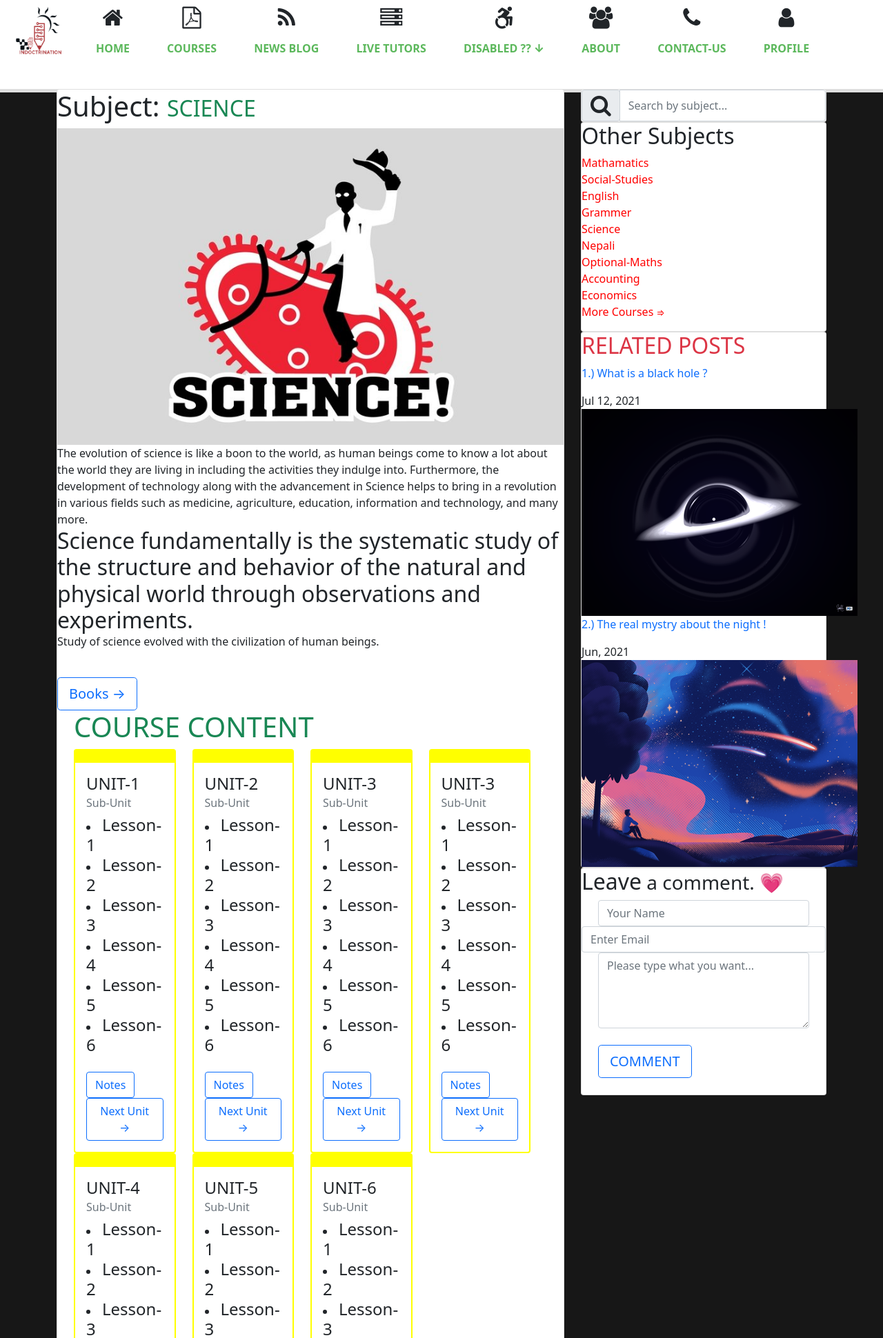
After one commit to prakashtaz0091/INDOCTRINATION, a Django app: page /subject_detail/ in a window 1280 px wide. The commit adds this page. Shown: the top 1940 px of the page at 69% size. Run offline with Django 3.2, Linux system fonts and the light colour scheme.

Commit message:
subject detail page created

```diff
--- /dev/null
+++ b/project/app/static/app/css/subject.css
@@ -0,0 +1,15 @@
+#c{
+	border-top: 20px solid yellow;
+	border-bottom:2px solid yellow ;
+	border-left:2px solid yellow ;
+	border-right:2px solid yellow ;
+	transition: 0.8s ease-out;
+
+}
+#c:hover{
+	border-top: 20px solid #5cb85c;
+	border-bottom:2px solid #5cb85c;
+	border-left:2px solid #5cb85c ;
+	border-right:2px solid #5cb85c;
+
+}
--- /dev/null
+++ b/project/app/templates/subject.html
@@ -0,0 +1,413 @@
+{% load static %}
+<!doctype html>
+<html lang="en">
+
+<head>
+  <link rel="shortcut icon" href="{% static 'favicon.png' %}" type="image/x-icon">
+
+  <!-- Required meta tags -->
+  <meta charset="utf-8">
+  <meta name="viewport" content="width=device-width, initial-scale=1">
+  <link rel="stylesheet" href="{% static 'app/css/nav-footer.css' %}">
+  <link rel="stylesheet" type="text/css" href="{% static 'app/css/subject.css' %}">
+  <link href="https://maxcdn.bootstrapcdn.com/font-awesome/4.7.0/css/font-awesome.min.css" rel="stylesheet" />
+  <!-- Bootstrap CSS -->
+  <link href="https://cdn.jsdelivr.net/npm/bootstrap@5.0.2/dist/css/bootstrap.min.css" rel="stylesheet"
+    integrity="sha384-EVSTQN3/azprG1Anm3QDgpJLIm9Nao0Yz1ztcQTwFspd3yD65VohhpuuCOmLASjC" crossorigin="anonymous">
+
+  <title>Subject </title>
+</head>
+<style type="text/css">
+  a {
+    text-decoration: none;
+    border-bottom: none;
+    color: red;
+  }
+</style>
+
+<body style="background-color:#171717;">
+  <!-- navbar -->
+  <section style="color: #fff;">
+    <nav class="blend">
+      <ul>
+        <a href="#"><img src="{% static 'app/images/incoc.png' %}" class="ima" title="INDOCTRINATION"></a>
+
+        <li><i class="fa fa-home fa-2x text-dark"></i><a href="">Home</a></li>
+        <li><i class="fa fa-file-pdf-o fa-2x text-dark"></i><a href="{% url 'courses' %}">Courses</a></li>
+        <li><i class="fa fa-rss fa-2x text-dark"></i><a href="#">News Blog</a></li>
+        <li><i class="fa fa-server fa-2x text-dark"></i><a href="#">Live Tutors</a></li>
+        <li>
+          <div class="dropdown"><i class="fa fa-wheelchair-alt fa-2x text-dark"></i>
+            <a class="dropbtn">Disabled ?? &darr;</a>
+            <div class="dropdown-content">
+              <a href="#">Blind <i class="fa fa-low-vision h5 text-dark" style="font-size: 15px;"></i></a>
+              <a href="#">Deaf <i class="fa fa-deaf h5 text-dark"></i></a>
+              <a href="#">Dumb <i class="fa fa-volume-off h5 text-dark"></i></a>
+              <a href="#">Other <i class="bi bi-three-dots h5 text-dark"></i></a>
+            </div>
+          </div>
+        </li>
+
+        <li><i class="fa fa-users fa-2x text-dark"></i><a href="#">About</a></li>
+        <li><i class="fa fa-phone fa-2x text-dark"></i><a href="#">Contact-Us</a></li>
+        <li><i class="fa fa-user fa-2x text-dark"></i><a href="{% url 'profile' %}">Profile</a></li>
+      </ul>
+    </nav>
+
+  </section>
+  <div id="main-content" class="blog-page">
+    <div class="container">
+      <div class="row clearfix">
+        <div class="col-lg-8 col-md-12 left-box">
+          <div class="card single_post">
+            <div class="body">
+              <h2 class="text-success"><span class="text-dark h1">Subject: </span>SCIENCE</h2>
+              <div class="img-post">
+                <img class="d-block img-fluid" src="{% static 'app/images/sc.jpg' %}" alt="First slide"
+                  style="width:100%;">
+              </div>
+              <p>The evolution of science is like a boon to the world, as human beings come to know a lot about the
+                world they are living in including the activities they indulge into. Furthermore, the development of
+                technology along with the advancement in Science helps to bring in a revolution in various fields such
+                as medicine, agriculture, education, information and technology, and many more.
+                <br><span class="h2">Science fundamentally is the systematic study of the structure and behavior of the
+                  natural and physical world through observations and experiments.</span><br>
+                Study of science evolved with the civilization of human beings.
+              </p><br>
+              <button type="submit" class="btn btn-outline-primary btn-lg">Books &rarr;</button>
+
+            </div>
+
+            <div class="row container">
+              <h1 class="text-success">COURSE CONTENT</h1>
+
+              <div class="col-md-3 col-sm-4">
+                <div class="card" id="c">
+                  <div class="card-body">
+                    <h4 class="card-title"> UNIT-1</h4>
+                    <h6 class="card-subtitle mb-2 text-muted">Sub-Unit</h6>
+
+                    <li><a href="#" class="text-dark h4">Lesson- 1</a></li>
+                    <li><a href="#" class="text-dark h4">Lesson- 2</a></li>
+                    <li><a href="#" class="text-dark h4">Lesson- 3</a></li>
+                    <li><a href="#" class="text-dark h4">Lesson- 4</a></li>
+                    <li><a href="#" class="text-dark h4">Lesson- 5</a></li>
+                    <li><a href="#" class="text-dark h4">Lesson- 6</a></li>
+                    <br>
+                    <a href="#" class="btn btn-outline-primary">Notes</a>
+                    <a href="#" class="btn btn-outline-primary">Next Unit &rarr;</a>
+                  </div>
+                </div>
+              </div>
+
+
+              <div class="col-md-3 col-sm-4">
+                <div class="card" id="c">
+                  <div class="card-body">
+                    <h4 class="card-title"> UNIT-2</h4>
+                    <h6 class="card-subtitle mb-2 text-muted">Sub-Unit</h6>
+
+                    <li><a href="#" class="text-dark h4">Lesson- 1</a></li>
+                    <li><a href="#" class="text-dark h4">Lesson- 2</a></li>
+                    <li><a href="#" class="text-dark h4">Lesson- 3</a></li>
+                    <li><a href="#" class="text-dark h4">Lesson- 4</a></li>
+                    <li><a href="#" class="text-dark h4">Lesson- 5</a></li>
+                    <li><a href="#" class="text-dark h4">Lesson- 6</a></li>
+                    <br>
+                    <a href="#" class="btn btn-outline-primary">Notes</a>
+                    <a href="#" class="btn btn-outline-primary">Next Unit &rarr;</a>
+                  </div>
+                </div>
+              </div>
+              <div class="col-md-3 col-sm-4">
+                <div class="card" id="c">
+                  <div class="card-body ">
+                    <h4 class="card-title"> UNIT-3</h4>
+                    <h6 class="card-subtitle mb-2 text-muted">Sub-Unit</h6>
+
+                    <li><a href="#" class="text-dark h4">Lesson- 1</a></li>
+                    <li><a href="#" class="text-dark h4">Lesson- 2</a></li>
+                    <li><a href="#" class="text-dark h4">Lesson- 3</a></li>
+                    <li><a href="#" class="text-dark h4">Lesson- 4</a></li>
+                    <li><a href="#" class="text-dark h4">Lesson- 5</a></li>
+                    <li><a href="#" class="text-dark h4">Lesson- 6</a></li>
+                    <br>
+                    <a href="#" class="btn btn-outline-primary">Notes</a>
+                    <a href="#" class="btn btn-outline-primary">Next Unit &rarr;</a>
+                  </div>
+                </div>
+              </div>
+              <div class="col-md-3 col-sm-4">
+                <div class="card" id="c">
+                  <div class="card-body">
+                    <h4 class="card-title"> UNIT-3</h4>
+                    <h6 class="card-subtitle mb-2 text-muted">Sub-Unit</h6>
+
+                    <li><a href="#" class="text-dark h4">Lesson- 1</a></li>
+                    <li><a href="#" class="text-dark h4">Lesson- 2</a></li>
+                    <li><a href="#" class="text-dark h4">Lesson- 3</a></li>
+                    <li><a href="#" class="text-dark h4">Lesson- 4</a></li>
+                    <li><a href="#" class="text-dark h4">Lesson- 5</a></li>
+                    <li><a href="#" class="text-dark h4">Lesson- 6</a></li>
+                    <br>
+                    <a href="#" class="btn btn-outline-primary">Notes</a>
+                    <a href="#" class="btn btn-outline-primary">Next Unit &rarr;</a>
+                  </div>
+                </div>
+              </div>
+              <div class="col-md-3 col-sm-4">
+                <div class="card" id="c">
+                  <div class="card-body ">
+                    <h4 class="card-title"> UNIT-4</h4>
+                    <h6 class="card-subtitle mb-2 text-muted">Sub-Unit</h6>
+
+                    <li><a href="#" class="text-dark h4">Lesson- 1</a></li>
+                    <li><a href="#" class="text-dark h4">Lesson- 2</a></li>
+                    <li><a href="#" class="text-dark h4">Lesson- 3</a></li>
+                    <li><a href="#" class="text-dark h4">Lesson- 4</a></li>
+                    <li><a href="#" class="text-dark h4">Lesson- 5</a></li>
+                    <li><a href="#" class="text-dark h4">Lesson- 6</a></li>
+                    <br>
+                    <a href="#" class="btn btn-outline-primary">Notes</a>
+                    <a href="#" class="btn btn-outline-primary">Next Unit &rarr;</a>
+                  </div>
+                </div>
+              </div>
+              <div class="col-md-3 col-sm-4">
+                <div class="card" id="c">
+                  <div class="card-body ">
+                    <h4 class="card-title"> UNIT-5</h4>
+                    <h6 class="card-subtitle mb-2 text-muted">Sub-Unit</h6>
+
+                    <li><a href="#" class="text-dark h4">Lesson- 1</a></li>
+                    <li><a href="#" class="text-dark h4">Lesson- 2</a></li>
+                    <li><a href="#" class="text-dark h4">Lesson- 3</a></li>
+                    <li><a href="#" class="text-dark h4">Lesson- 4</a></li>
+                    <li><a href="#" class="text-dark h4">Lesson- 5</a></li>
+                    <li><a href="#" class="text-dark h4">Lesson- 6</a></li>
+                    <br>
+                    <a href="#" class="btn btn-outline-primary">Notes</a>
+                    <a href="#" class="btn btn-outline-primary">Next Unit &rarr;</a>
+                  </div>
+                </div>
+              </div>
+              <div class="col-md-3 col-sm-4">
+                <div class="card" id="c">
+                  <div class="card-body ">
+                    <h4 class="card-title"> UNIT-6</h4>
+                    <h6 class="card-subtitle mb-2 text-muted">Sub-Unit</h6>
+
+                    <li><a href="#" class="text-dark h4">Lesson- 1</a></li>
+                    <li><a href="#" class="text-dark h4">Lesson- 2</a></li>
+                    <li><a href="#" class="text-dark h4">Lesson- 3</a></li>
+                    <li><a href="#" class="text-dark h4">Lesson- 4</a></li>
+                    <li><a href="#" class="text-dark h4">Lesson- 5</a></li>
+                    <br>
+                    <a href="#" class="btn btn-outline-primary">Notes</a>
+                    <a href="#" class="btn btn-outline-primary">Next Unit &rarr;</a>
+                  </div>
+                </div>
+              </div>
+              <a href=""><button class="btn btn-primary btn-lg" style="margin-bottom: 10px;">View Related Live Sessons
+                  <i class="fa fa-caret-square-o-right text-danger"></i></button></a>
+            </div>
+          </div>
+
+          <div class="card">
+            <div class="header">
+              <h2>Comments 3</h2>
+            </div>
+            <div class="body">
+              <ul class="comment-reply list-unstyled">
+                <li class="row clearfix">
+                  <div class="icon-box col-md-2 col-4"><img class="img-fluid img-thumbnail"
+                      src="{% static 'app/images/man.png' %}" alt="Awesome Image"></div>
+                  <div class="text-box col-md-10 col-8 p-l-0 p-r0">
+                    <h5 class="m-b-0">Student 1</h5>
+                    <p>Thank you for such cool platform for learning</p>
+                    <ul class="list-inline">
+                      <li><a href=" #">Jul 12 2021</a></li>
+                      <li><a href=" #">Reply</a></li>
+                    </ul>
+                  </div>
+                </li>
+                <li class="row clearfix">
+                  <div class="icon-box col-md-2 col-4"><img class="img-fluid img-thumbnail"
+                      src="{% static 'app/images/girl.jpg' %}" alt="Awesome Image"></div>
+                  <div class="text-box col-md-10 col-8 p-l-0 p-r0">
+                    <h5 class="m-b-0">Student 2</h5>
+                    <p>Great</p>
+                    <ul class="list-inline">
+                      <li><a href=" #">Mar 12 2021</a></li>
+                      <li><a href=" #">Reply</a></li>
+                    </ul>
+                  </div>
+                </li>
+                <li class="row clearfix">
+                  <div class="icon-box col-md-2 col-4"><img class="img-fluid img-thumbnail"
+                      src="https://bootdey.com/img/Content/avatar/avatar4.png" alt="Awesome Image"></div>
+                  <div class="text-box col-md-10 col-8 p-l-0 p-r0">
+                    <h5 class="m-b-0">Student 3</h5>
+                    <p>Very nice and informative .</p>
+                    <ul class="list-inline">
+                      <li><a href=" #">Mar 20 2020</a></li>
+                      <li><a href=" #;">Reply</a></li>
+                    </ul>
+                  </div>
+                </li>
+              </ul>
+            </div>
+          </div>
+
+        </div>
+        <div class="col-lg-4 col-md-12 right-box">
+          <div class="card">
+            <div class="body search">
+              <div class="input-group m-b-0">
+                <div class="input-group-prepend">
+                  <a href="#"><span class="input-group-text"><i class="fa fa-search fa-2x"></i></span></a>
+                </div>
+                <input type="text" class="form-control" placeholder="Search by subject...">
+              </div>
+            </div>
+          </div>
+          <div class="card">
+            <div class="header">
+              <h2> Other Subjects</h2>
+            </div>
+            <div class="body widget">
+              <ul class="list-unstyled categories-clouds m-b-0">
+                <li><a href="#">Mathamatics</a></li>
+                <li><a href=" #">Social-Studies</a></li>
+                <li><a href=" #">English</a></li>
+                <li><a href=" #">Grammer</a></li>
+                <li><a href=" #">Science</a></li>
+                <li><a href=" #">Nepali</a></li>
+                <li><a href=" #">Optional-Maths</a></li>
+                <li><a href=" #">Accounting</a></li>
+                <li><a href=" #">Economics</a></li>
+                <li><a href=" #">More Courses <span style="font-size:1vw;">&rArr;</span></a></li>
+              </ul>
+            </div>
+          </div>
+          <div class="card">
+            <div class="header">
+              <h2 class="text-danger">RELATED POSTS</h2>
+            </div>
+            <div class="body widget popular-post">
+              <div class="row">
+                <div class="col-lg-12">
+                  <div class="single_post">
+                    <p class="m-b-0 text-primary">1.) What is a black hole ?</p>
+                    <span>Jul 12, 2021</span>
+                    <div class="img-post">
+                      <a href="#"> <img src="{% static 'app/images/blackhole.jpg' %}" alt="Awesome Image"
+                          title="click me"></a>
+                    </div>
+                  </div>
+                  <div class="single_post">
+                    <p class="m-b-0 text-primary">2.) The real mystry about the night !</p>
+                    <span>Jun, 2021</span>
+                    <div class="img-post">
+                      <a href="#"><img src="{% static 'app/images/sky.png' %}" alt="Awesome Image" title="click me"></a>
+                    </div>
+                  </div>
+                </div>
+              </div>
+            </div>
+          </div>
+
+          <div class="card">
+            <div class="header">
+              <h2>Leave<small> a comment. &#128151;</small></h2>
+            </div>
+            <div class="form-group container">
+              <input type="text" class="form-control" placeholder="Your Name">
+            </div>
+            <div class="body widget ">
+              <div class="input-group">
+                <input type="text" class="form-control" placeholder="Enter Email">
+
+              </div>
+            </div>
+            <div class="form-group container">
+              <textarea rows="4" class="form-control no-resize"
+                placeholder="Please type what you want..."></textarea><br> <button type="submit"
+                class="btn btn-outline-primary btn-lg">COMMENT</button>
+            </div>
+            <br>
+          </div>
+        </div>
+      </div>
+
+    </div>
+  </div>
+
+
+
+
+  <!--footer--><br><br><br>
+  <footer class="page_footer">
+    <div class="site-section">
+      <div class="container">
+
+        <div class="cta d-block d-md-flex align-items-center px-5">
+          <div>
+            <h2 class="mb-0">Ready for <strong class="h1 text-danger">CHANGE?</strong></h2>
+            <h3 class="text-dark">Let's get started!</h3>
+          </div>
+        </div>
+        <div class="row">
+
+          <div class="col-sm">
+            <a href="#" class="footer-logo">INDOCTRINATION</a>
+
+          </div>
+          <div class="col-sm">
+            <h3>Sources</h3>
+            <ul class="list-unstyled links">
+              <li><a href="#">Premium</a></li>
+              <li><a href="#">Standard</a></li>
+            </ul>
+          </div>
+          <div class="col-sm">
+            <h3>Organization</h3>
+            <ul class="list-unstyled links">
+              <li><a href="#">About us</a></li>
+              <li><a href="#">Careers</a></li>
+              <li><a href="#">Contact us</a></li>
+            </ul>
+          </div>
+          <div class="col-sm">
+            <h3>Further Information</h3>
+            <ul class="list-unstyled links">
+              <li><a href="#">Terms &amp; Conditions</a></li>
+              <li><a href="#">Privacy Policy</a></li>
+            </ul>
+          </div>
+          <div class="col-md-3">
+            <h3>Follow us</h3>
+            <ul class="list-unstyled social">
+              <li><a href="#" style="background-color:blue;"><span class="fa fa-facebook fa-2x text-white"></span></a>
+              </li>
+              <li><a href="#" style="background-color:white;"><span class="fa fa-twitter fa-2x text-primary"></span></a>
+              </li>
+              <li><a href="#" style="background-color:orangered;"><span
+                    class="fa fa-google-plus fa-2x text-white"></span></a></li>
+              <li><a href="#" style="background-color:white;"><span class="fa fa-github fa-2x text-dark"></span></a>
+              </li>
+            </ul>
+          </div>
+
+        </div>
+      </div>
+    </div>
+  </footer>
+
+
+  <script src="https://cdn.jsdelivr.net/npm/bootstrap@5.0.2/dist/js/bootstrap.bundle.min.js"
+    integrity="sha384-MrcW6ZMFYlzcLA8Nl+NtUVF0sA7MsXsP1UyJoMp4YLEuNSfAP+JcXn/tWtIaxVXM"
+    crossorigin="anonymous"></script>
+</body>
+
+</html>
--- a/project/app/urls.py
+++ b/project/app/urls.py
@@ -13,5 +13,6 @@ urlpatterns = [
     path('courses/',views.courses,name='courses'),
     path('course/',views.course2,name='course2'),
     path('course_detail/',views.course3,name='course3'),
+    path('subject_detail/',views.subject_detail,name='subjectDetail'),
 
 ]
--- a/project/app/views.py
+++ b/project/app/views.py
@@ -189,3 +189,7 @@ def course2(request):
 
 def course3(request):
     return render(request,'course3.html')
+
+
+def subject_detail(request):
+    return render(request,'subject.html')
```
Also changed, not shown: project/app/templates/course3.html (+46 -40 lines), project/app/static/app/images/blackhole.jpg (added), project/app/static/app/images/sc.jpg (added), project/app/static/app/images/sky.png (added).
